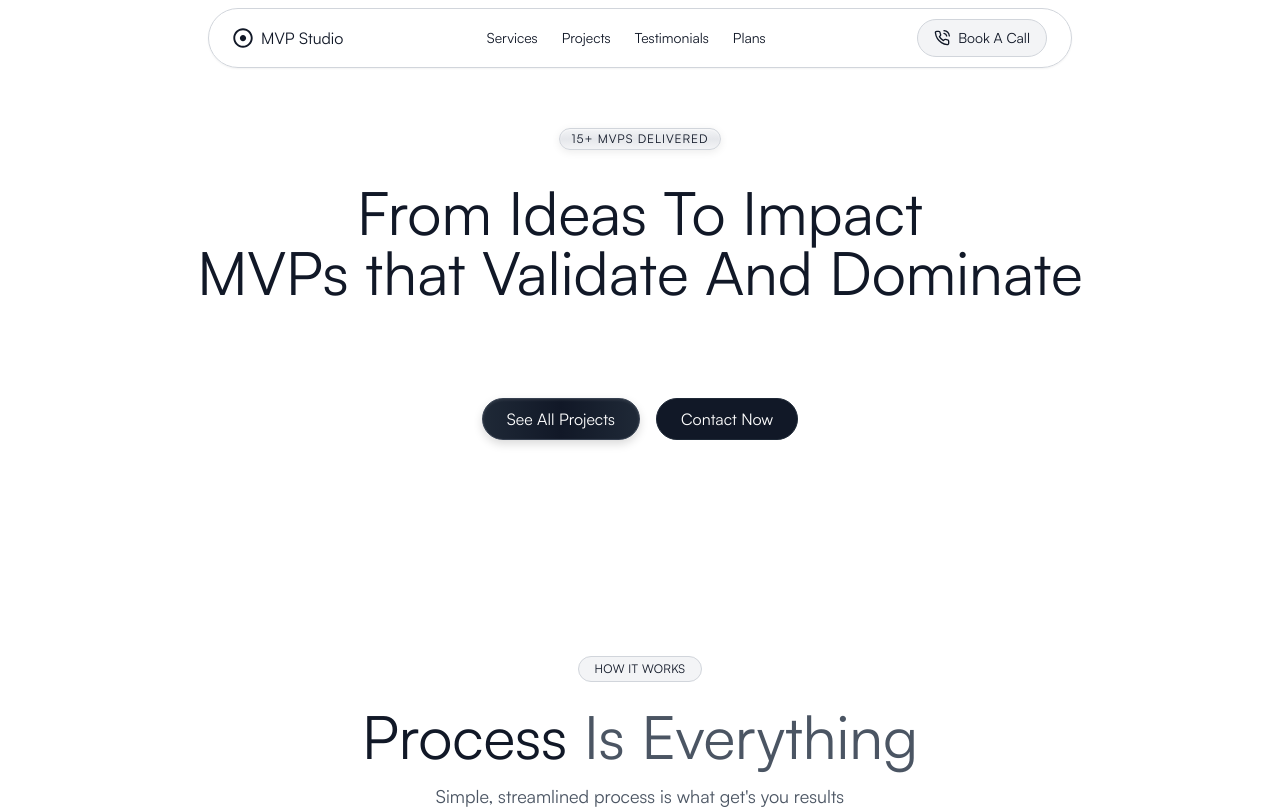
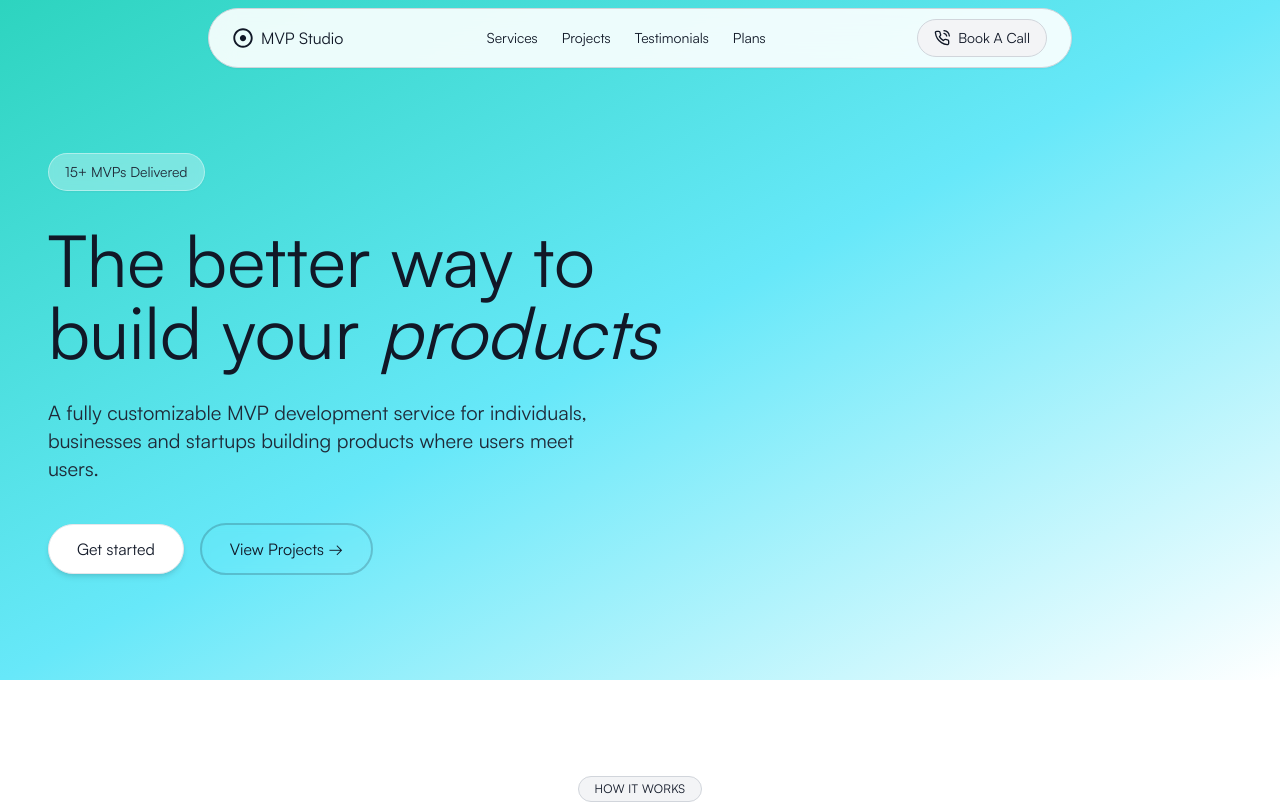
Before and after one commit to collabanubhav-pixel/mvpstudio, a Next.js app: page / in a window 1280 px wide. Shown: the top 809 px of the page. Built offline with nearby package versions, Linux system fonts and the light colour scheme; what tailwindcss-intersect, tailwindcss-motion would draw is missing.

Commit message:
Updated Hero.tsx

```diff
--- a/components/marketing/Hero.tsx
+++ b/components/marketing/Hero.tsx
@@ -3,29 +3,36 @@ import Link from "next/link";
 
 export default function Hero() {
   return (
-    <section id="projects" className="w-full flex flex-col items-center justify-center px-3 md:px-0 pt-32 pb-16 bg-white">
-      <div className="w-full max-w-5xl mx-auto flex flex-col items-center">
+    <section id="projects" className="w-full min-h-[85vh] flex items-center justify-center px-6 md:px-12 pt-32 pb-20 bg-gradient-to-br from-teal-400 via-cyan-300 to-white relative overflow-hidden">
+      <div className="w-full max-w-7xl mx-auto">
+        <div className="flex flex-col items-start max-w-2xl">
           {/* Badge */}
-        <span className="inline-block mb-6 px-3 py-0.5 rounded-full bg-gradient-to-b from-gray-100 via-gray-200 to-gray-100 border border-gray-300 shadow-[0_2px_8px_rgba(0,0,0,0.08),_inset_0_1px_2px_rgba(255,255,255,0.5)] text-xs text-gray-900 font-normal tracking-wide uppercase" style={{ fontFamily: 'Satoshi-Regular, sans-serif', letterSpacing: '0.08em' }}>
+          <div className="inline-flex items-center gap-2 mb-8 px-4 py-2 rounded-full bg-white/30 backdrop-blur-sm border border-white/40 shadow-sm">
+            <span className="text-sm text-gray-800 font-medium" style={{ fontFamily: 'Satoshi-Regular, sans-serif' }}>
               15+ MVPs Delivered
             </span>
+          </div>
+
           {/* Heading */}
-        <h1 className="text-gray-900 text-4xl md:text-6xl font-normal text-center mb-6 mt-2" style={{ fontFamily: 'Satoshi-Regular, sans-serif' }}>
-          From Ideas To Impact  <br/>
-         MVPs that Validate And Dominate
+          <h1 className="text-gray-900 text-5xl md:text-7xl font-normal text-left mb-8 leading-tight" style={{ fontFamily: 'Satoshi-Regular, sans-serif' }}>
+            The better way to<br />
+            build your <span className="italic font-light">products</span>
           </h1>
+
           {/* Subtitle */}
-        <br/>
-        <br/>
-        <br/>
+          <p className="text-gray-800 text-lg md:text-xl font-normal mb-10 max-w-xl leading-relaxed" style={{ fontFamily: 'Satoshi-Regular, sans-serif' }}>
+            A fully customizable MVP development service for individuals, businesses and startups building products where users meet users.
+          </p>
+
           {/* Buttons */}
-        <div className="flex flex-row items-center justify-center gap-4 mb-14">
-          <Link href="/work" className="px-6 py-2 rounded-full text-white font-normal text-base transition bg-gradient-to-r from-gray-800 via-gray-900 to-gray-800 border border-gray-700 backdrop-blur-sm shadow-[inset_0_1px_3px_rgba(255,255,255,0.1),_0_4px_10px_rgba(0,0,0,0.15)] hover:from-gray-700 hover:via-gray-800 hover:to-gray-700 active:scale-[0.98]" style={{ fontFamily: 'Satoshi-Regular, sans-serif' }}>
-            See All Projects
+          <div className="flex flex-row items-center gap-4">
+            <a href="https://cal.com/mvpstudio.in/30min" target="_blank" rel="noopener noreferrer" className="px-7 py-3 rounded-full bg-white text-gray-900 font-medium text-base border border-gray-200 shadow-md transition hover:shadow-lg hover:scale-105 active:scale-95" style={{ fontFamily: 'Satoshi-Regular, sans-serif' }}>
+              Get started
+            </a>
+            <Link href="/work" className="px-7 py-3 rounded-full text-gray-900 font-medium text-base border-2 border-gray-900/20 backdrop-blur-sm transition hover:bg-white/50 hover:border-gray-900/30 active:scale-95" style={{ fontFamily: 'Satoshi-Regular, sans-serif' }}>
+              View Projects →
             </Link>
-          <a href="https://cal.com/mvpstudio.in/30min" target="_blank" rel="noopener noreferrer" className="px-6 py-2 rounded-full bg-gray-900 text-white font-normal text-base border border-gray-800 transition hover:bg-gray-800 active:scale-[0.98]" style={{ fontFamily: 'Satoshi-Regular, sans-serif' }}>
-            Contact Now
-          </a>
+          </div>
         </div>
       </div>
     </section>
```
Lines whose indentation alone changed are shown as unchanged.
